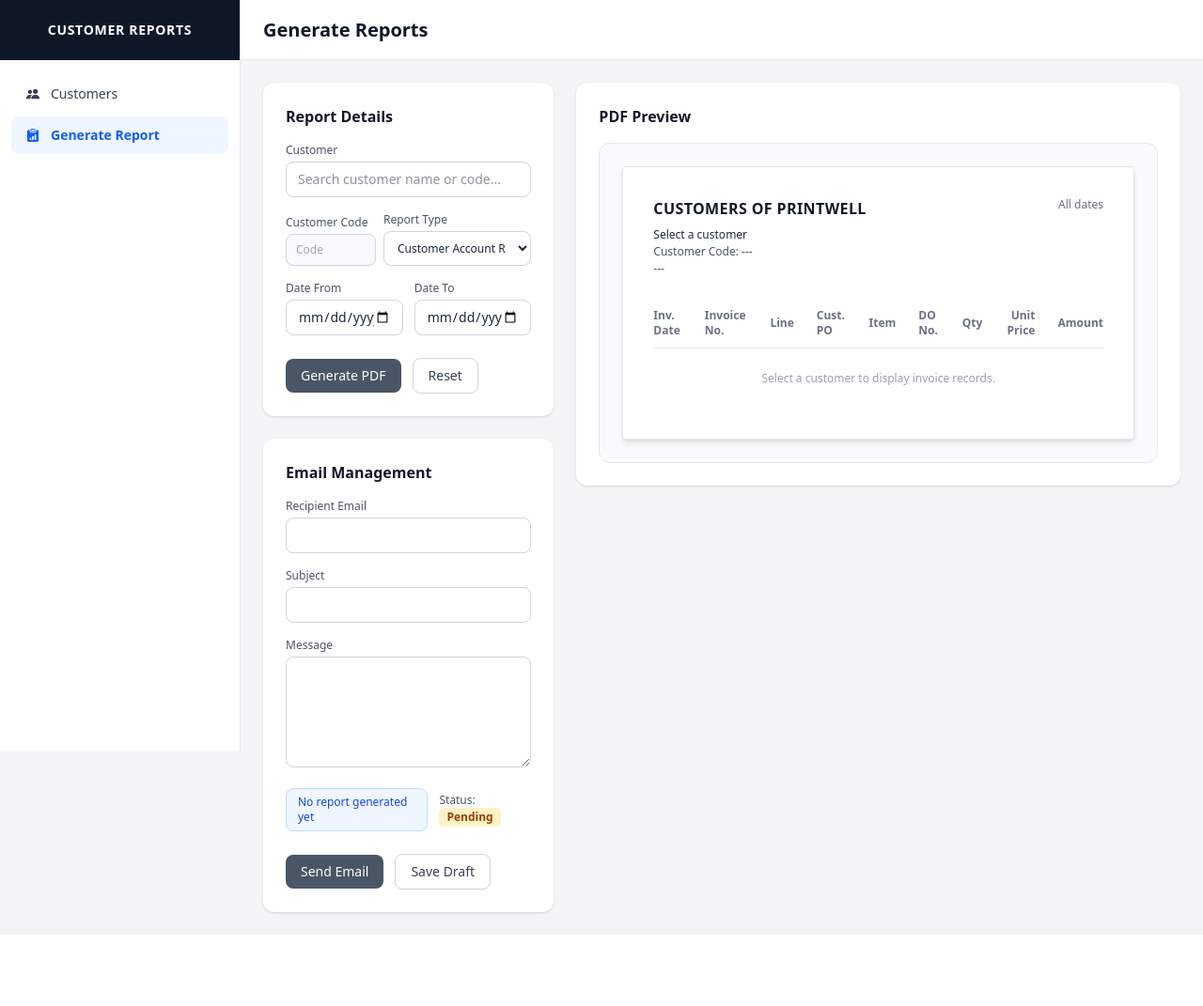
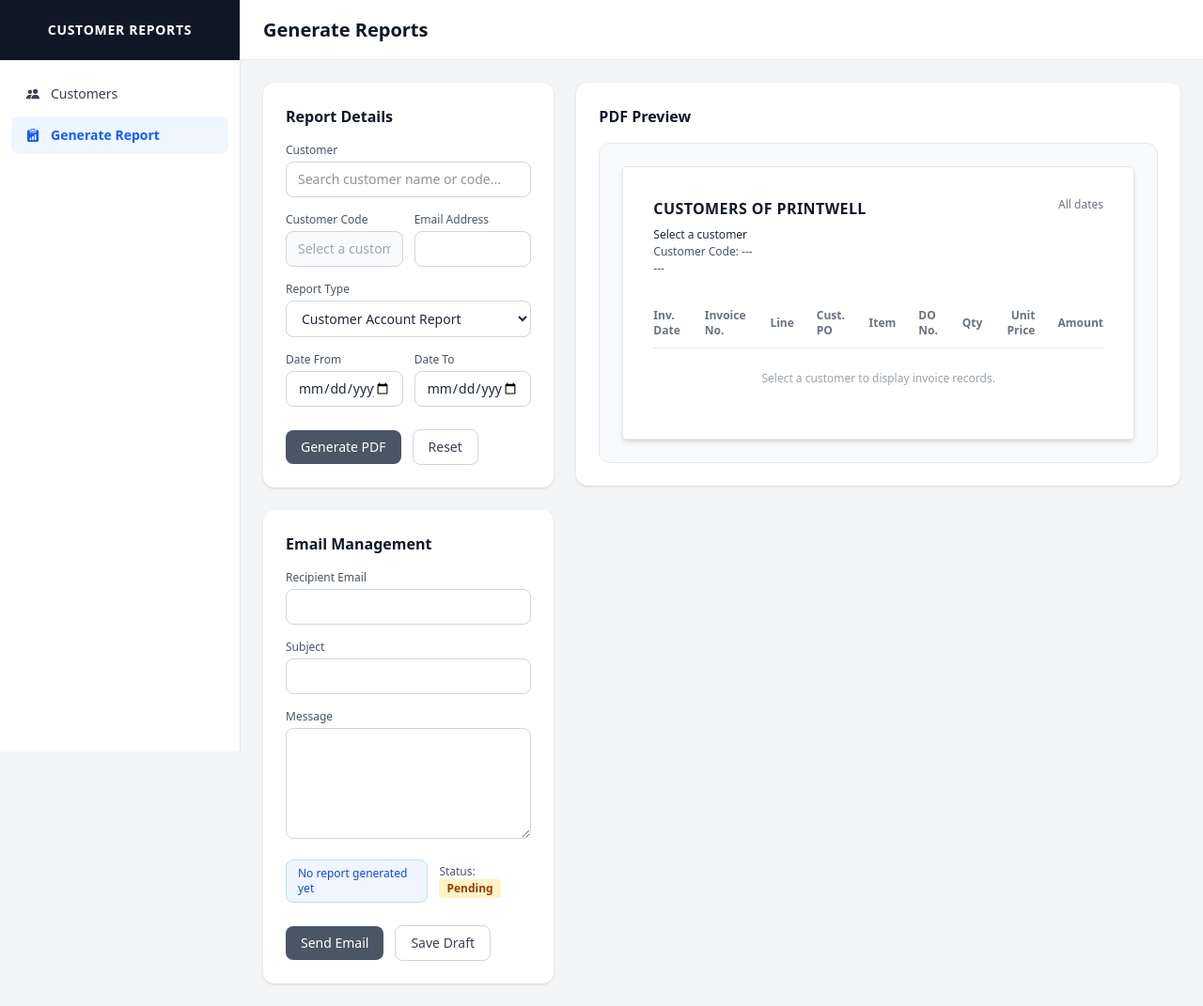
Before and after one commit to jimdmnc/CustomerReportSystem, a Laravel app: page /generate-reports in a window 1280 px wide. Shown: the whole page at 94% size. Before the commit the page ends 975 px from the top, so only its background shows below. Run offline with Laravel 12, Linux system fonts and the light colour scheme; style sheets or scripts are compiled from the project's sources.

Commit message:
Added function for sending report using email

```diff
--- /dev/null
+++ b/app/Http/Controllers/Reports/SendReportEmailController.php
@@ -0,0 +1,57 @@
+<?php
+
+namespace App\Http\Controllers\Reports;
+
+use App\Http\Controllers\Controller;
+use App\Http\Requests\SendReportEmailRequest;
+use App\Mail\CustomerAccountReportMail;
+use App\Repositories\InvoiceRepository;
+use App\Services\Reports\CustomerAccountPdfService;
+use Illuminate\Http\JsonResponse;
+use Illuminate\Support\Facades\Mail;
+use Throwable;
+
+/** Responsibility: build the PDF on the server and email it to the recipient. */
+class SendReportEmailController extends Controller
+{
+    public function __invoke(
+        SendReportEmailRequest $request,
+        InvoiceRepository $invoices,
+        CustomerAccountPdfService $pdf
+    ): JsonResponse {
+        $data = $request->validated();
+        $from = $data['date_from'] ?? null;
+        $to   = $data['date_to'] ?? null;
+
+        $lines = $invoices->forCustomerName($data['customer_name'], $from, $to);
+
+        if (empty($lines)) {
+            return response()->json(['message' => 'No invoice records found for the selected customer and dates.'], 422);
+        }
+
+        $customerName = trim((string) $lines[0]->customer_name);
+        $fileName     = $pdf->fileName($customerName, $from, $to);
+
+        $message = trim((string) ($data['message'] ?? ''))
+            ?: "Please find attached the Customer Account Report for {$customerName}.";
+
+        try {
+            Mail::to($data['recipient_email'])->send(new CustomerAccountReportMail(
+                $data['subject'],
+                $message,
+                $customerName,
+                $pdf->make($lines, $from, $to)->output(),
+                $fileName,
+            ));
+        } catch (Throwable $e) {
+            report($e);
+
+            return response()->json(['message' => 'The email could not be sent. Please check the mail settings and try again.'], 500);
+        }
+
+        return response()->json([
+            'message'   => "Email sent to {$data['recipient_email']}.",
+            'file_name' => $fileName,
+        ]);
+    }
+}
--- a/resources/js/generate-reports.js
+++ b/resources/js/generate-reports.js
@@ -2,7 +2,7 @@
 document.addEventListener('DOMContentLoaded', function () {
 
     const root = document.getElementById('report-page');
-    const urls = { search: root.dataset.searchUrl, invoices: root.dataset.invoicesUrl, pdf: root.dataset.pdfUrl };
+    const urls = { search: root.dataset.searchUrl, invoices: root.dataset.invoicesUrl, pdf: root.dataset.pdfUrl, email: root.dataset.emailUrl };
 
     const $ = id => document.getElementById(id);
 
@@ -16,6 +16,14 @@ document.addEventListener('DOMContentLoaded', function () {
     const dateFrom         = $('date_from');
     const dateTo           = $('date_to');
     const reportForm       = $('report_form');
+    const emailForm        = $('email_form');
+    const recipientInput   = $('recipient_email');
+    const subjectInput     = $('subject');
+    const messageInput     = $('message');
+    const emailInput       = $('email');
+    const pdfBadge         = $('pdf-filename-badge');
+    const statusEl         = $('report-status');
+    const sendButton       = emailForm.querySelector('button[type="submit"]');
 
     const previewName      = $('preview-customer-name');
     const previewCode      = $('preview-customer-code');
@@ -28,6 +36,7 @@ document.addEventListener('DOMContentLoaded', function () {
     let searchTimer = null;
     let searchAbort = null;
     let invoiceAbort = null;
+    let currentSuggestions = [];   // last search results shown in the dropdown
     let loadedLineCount = 0;      // rows currently shown in the preview
 
     // ---------- Helpers ----------
@@ -88,6 +97,7 @@ document.addEventListener('DOMContentLoaded', function () {
         customerCode.value     = customer.customer_number;
         searchInput.value      = customer.customer_name;
         setCustomerPreview(customer.customer_name, customer.customer_number, '---');
+        subjectInput.value = `Customer Account Report - ${customer.customer_name}`;
         hideSuggestions();
         loadInvoices();
     }
@@ -108,6 +118,13 @@ document.addEventListener('DOMContentLoaded', function () {
             button.addEventListener('click', () => selectCustomer(customer));
             suggestionsList.appendChild(button);
         });
+
+        currentSuggestions = customers;
+
+        // If the typed text is exactly one customer's name, select it automatically.
+        const typed = searchInput.value.trim().toLowerCase();
+        const exact = customers.filter(c => c.customer_name.toLowerCase() === typed);
+        if (exact.length === 1) selectCustomer(exact[0]);
     }
 
     async function runSearch(term) {
@@ -135,7 +152,13 @@ document.addEventListener('DOMContentLoaded', function () {
         searchTimer = setTimeout(() => runSearch(term), 300);
     });
 
-    searchInput.addEventListener('keydown', e => { if (e.key === 'Escape') hideSuggestions(); });
+    searchInput.addEventListener('keydown', function (e) {
+        if (e.key === 'Escape') hideSuggestions();
+        if (e.key === 'Enter') {
+            e.preventDefault();   // never submit the form from the search box
+            if (!selectedCustomer && currentSuggestions.length) selectCustomer(currentSuggestions[0]);
+        }
+    });
 
     document.addEventListener('click', function (event) {
         if (!searchInput.contains(event.target) && !suggestionsBox.contains(event.target)) hideSuggestions();
@@ -223,12 +246,12 @@ document.addEventListener('DOMContentLoaded', function () {
         loadInvoices();
     });
 
-    // ---------- Forms (email not built yet) ----------
+    // ---------- Forms ----------
     reportForm.addEventListener('submit', function (event) {
         event.preventDefault();
 
         if (!selectedCustomer) {
-            alert('Please search and select a valid customer.');
+            alert('Please pick a customer from the dropdown list first (the Customer Code field must be filled).');
             searchInput.focus();
             return;
         }
@@ -249,7 +272,83 @@ document.addEventListener('DOMContentLoaded', function () {
         dateTo.min = '';
         updateDatePreview();
     }, 0));
-    $('email_form').addEventListener('submit', e => e.preventDefault());
+
+    // ---------- Email Management ----------
+    const statusTones = {
+        pending: 'bg-amber-100 text-amber-800',
+        sending: 'bg-blue-100 text-blue-800',
+        sent:    'bg-green-100 text-green-800',
+        failed:  'bg-red-100 text-red-800',
+    };
+
+    function setStatus(text, tone) {
+        statusEl.textContent = text;
+        statusEl.className = `inline-block font-semibold px-2 py-0.5 rounded ${statusTones[tone]}`;
+    }
+
+    // Convenience: copy the Email Address from Report Details into Recipient when it is empty.
+    emailInput.addEventListener('change', () => {
+        if (!recipientInput.value.trim()) recipientInput.value = emailInput.value.trim();
+    });
+
+    emailForm.addEventListener('submit', async function (event) {
+        event.preventDefault();
+
+        if (!selectedCustomer) {
+            alert('Please pick a customer from the dropdown list first (the Customer Code field must be filled).');
+            searchInput.focus();
+            return;
+        }
+        if (loadedLineCount === 0) {
+            alert('There are no invoice records to send for this selection.');
+            return;
+        }
+        if (!recipientInput.value.trim()) {
+            alert('Please enter the recipient email.');
+            recipientInput.focus();
+            return;
+        }
+
+        const payload = {
+            customer_name:   selectedCustomer.customer_name,
+            recipient_email: recipientInput.value.trim(),
+            subject:         subjectInput.value.trim() || `Customer Account Report - ${selectedCustomer.customer_name}`,
+            message:         messageInput.value.trim(),
+        };
+        if (dateFrom.value) payload.date_from = dateFrom.value;
+        if (dateTo.value)   payload.date_to   = dateTo.value;
+
+        sendButton.disabled = true;
+        setStatus('Sending...', 'sending');
+
+        try {
+            const response = await fetch(urls.email, {
+                method: 'POST',
+                headers: {
+                    'Content-Type': 'application/json',
+                    'Accept': 'application/json',
+                    'X-Requested-With': 'XMLHttpRequest',
+                    'X-CSRF-TOKEN': emailForm.querySelector('input[name="_token"]').value,
+                },
+                body: JSON.stringify(payload),
+            });
+
+            const result = await response.json().catch(() => ({}));
+
+            if (!response.ok) {
+                const firstError = result.errors ? Object.values(result.errors)[0][0] : null;
+                throw new Error(firstError || result.message || `Request failed (${response.status})`);
+            }
+
+            pdfBadge.textContent = result.file_name;
+            setStatus('Sent', 'sent');
+        } catch (error) {
+            setStatus('Failed', 'failed');
+            alert(error.message);
+        } finally {
+            sendButton.disabled = false;
+        }
+    });
 
     updateDatePreview();
 });
--- a/resources/views/pages/customers.blade.php
+++ b/resources/views/pages/customers.blade.php
@@ -33,5 +33,5 @@
 @endsection
 
 @push('scripts')
-    @vite('resources/js/pages/customers.js')
+    @vite('resources/js/customers.js')
 @endpush
--- a/resources/views/pages/generate-reports.blade.php
+++ b/resources/views/pages/generate-reports.blade.php
@@ -8,6 +8,7 @@
          data-search-url="{{ route('reports.customers.search') }}"
          data-invoices-url="{{ route('reports.invoices.preview') }}"
          data-pdf-url="{{ route('reports.pdf') }}"
+         data-email-url="{{ route('reports.email') }}"
          class="grid grid-cols-1 lg:grid-cols-12 gap-6 items-start">
 
     <!-- Report Request & Email Management -->
@@ -24,14 +25,19 @@
                 <div class="relative">
                     <label class="block text-xs font-medium text-gray-600 mb-1">Customer</label>
 
-                    <input type="text" id="customer_search" placeholder="Search customer name or code..." autocomplete="off"
+                    <input
+                        type="text"
+                        id="customer_search"
+                        placeholder="Search customer name or code..."
+                        autocomplete="off"
                         class="w-full rounded-lg border border-gray-300 px-3 py-2 text-sm text-gray-800 focus:border-blue-500 focus:outline-none"
                     >
 
-                    <!-- Search Results-->
+                    <!-- Search Results (filled by JS from the server) -->
                     <div
                         id="customer_suggestions"
-                        class="absolute z-50 mt-1 hidden w-full overflow-hidden rounded-lg border border-gray-200 bg-white shadow-lg">
+                        class="absolute z-50 mt-1 hidden w-full overflow-hidden rounded-lg border border-gray-200 bg-white shadow-lg"
+                    >
                         <div id="customer_suggestions_list" class="max-h-60 overflow-y-auto"></div>
 
                         <div id="customer_status" class="hidden px-3 py-3 text-center text-sm text-gray-500"></div>
@@ -42,24 +48,38 @@
                     <input type="hidden" name="customer_sequence" id="customer_sequence">
                 </div>
 
-                <!-- Customer Code & Report Type -->
-                <div class="flex items-end gap-2">
-                    <div class="w-24 shrink-0">
-                        <label class="block text-xs font-medium text-gray-600 mb-1 whitespace-nowrap">Customer Code</label>
-                        <input type="text" id="customer_code" readonly placeholder="Code"
-                            class="w-full rounded-lg border border-gray-300 bg-gray-50 px-2.5 py-2 text-xs text-gray-600">
+                <!-- Customer Code & Email Address -->
+                <div class="grid grid-cols-2 gap-3">
+                    <div>
+                        <label class="block text-xs font-medium text-gray-600 mb-1">Customer Code</label>
+                        <input
+                            type="text"
+                            id="customer_code"
+                            readonly
+                            placeholder="Select a customer"
+                            class="w-full rounded-lg border border-gray-300 bg-gray-50 px-3 py-2 text-sm text-gray-600"
+                        >
                     </div>
-
-                    <div class="flex-1 min-w-0">
-                        <label class="block text-xs font-medium text-gray-600 mb-1">Report Type</label>
-                        <select name="report_type" id="report_type"
-                            class="w-full rounded-lg border border-gray-300 bg-white px-2.5 py-2 text-xs text-gray-800 focus:border-blue-500 focus:outline-none">
-                            <option value="customer_account_report" selected>Customer Account Report</option>
-                        </select>
+                    <div>
+                        <label class="block text-xs font-medium text-gray-600 mb-1">Email Address</label>
+                        <input type="email" name="email" id="email"
+                               class="w-full rounded-lg border border-gray-300 px-3 py-2 text-sm text-gray-800 focus:border-blue-500 focus:outline-none">
                     </div>
                 </div>
 
-
+                <!-- Report Type -->
+                <div>
+                    <label class="block text-xs font-medium text-gray-600 mb-1">Report Type</label>
+                    <select
+                        name="report_type"
+                        id="report_type"
+                        class="w-full rounded-lg border border-gray-300 bg-white px-3 py-2 text-sm text-gray-800 focus:border-blue-500 focus:outline-none"
+                    >
+                        <option value="customer_account_report" selected>Customer Account Report</option>
+                        <option value="invoice_summary">Invoice Summary</option>
+                        <option value="aging_report">Aging Report</option>
+                    </select>
+                </div>
 
                 <!-- Date From & Date To (optional filters for the preview) -->
                 <div class="grid grid-cols-2 gap-3">
@@ -89,7 +109,7 @@
             </form>
         </div>
 
-        <!-- Card 2: Email Management -->
+        <!-- Card 2: Email Management (not wired to a backend yet) -->
         <div class="card bg-white rounded-xl shadow-sm p-6">
             <h2 class="text-base font-bold text-gray-900 mb-4">Email Management</h2>
 
@@ -197,7 +217,8 @@
     </div>
 </div>
 
-
 @vite(['resources/css/app.css', 'resources/js/app.js'])
 
+
+
 @endsection
--- a/routes/web.php
+++ b/routes/web.php
@@ -4,6 +4,7 @@ use App\Http\Controllers\Reports\CustomerSearchController;
 use App\Http\Controllers\Reports\ReportPageController;
 use App\Http\Controllers\Reports\InvoicePreviewController;
 use App\Http\Controllers\Reports\GenerateReportPdfController;
+use App\Http\Controllers\Reports\SendReportEmailController;
 
 use App\Http\Controllers\CustomersController;
 use Illuminate\Support\Facades\Route;
@@ -25,4 +26,8 @@ Route::prefix('generate-reports')->name('reports.')->group(function () {
 
     Route::get('/pdf', GenerateReportPdfController::class)
         ->name('pdf');
+
+         Route::post('/email', SendReportEmailController::class)                          // NEW
+        ->middleware('throttle:10,1')
+        ->name('email');
 });
```
Also changed, not shown: app/Http/Controllers/Reports/s.php (deleted, +0 -21 lines), app/Http/Requests/SendReportEmailRequest.php (added, +19 -0 lines), app/Mail/CustomerAccountReportMail.php (added, +39 -0 lines), resources/views/emails/customer-account-report.blade.php (added, +11 -0 lines).
